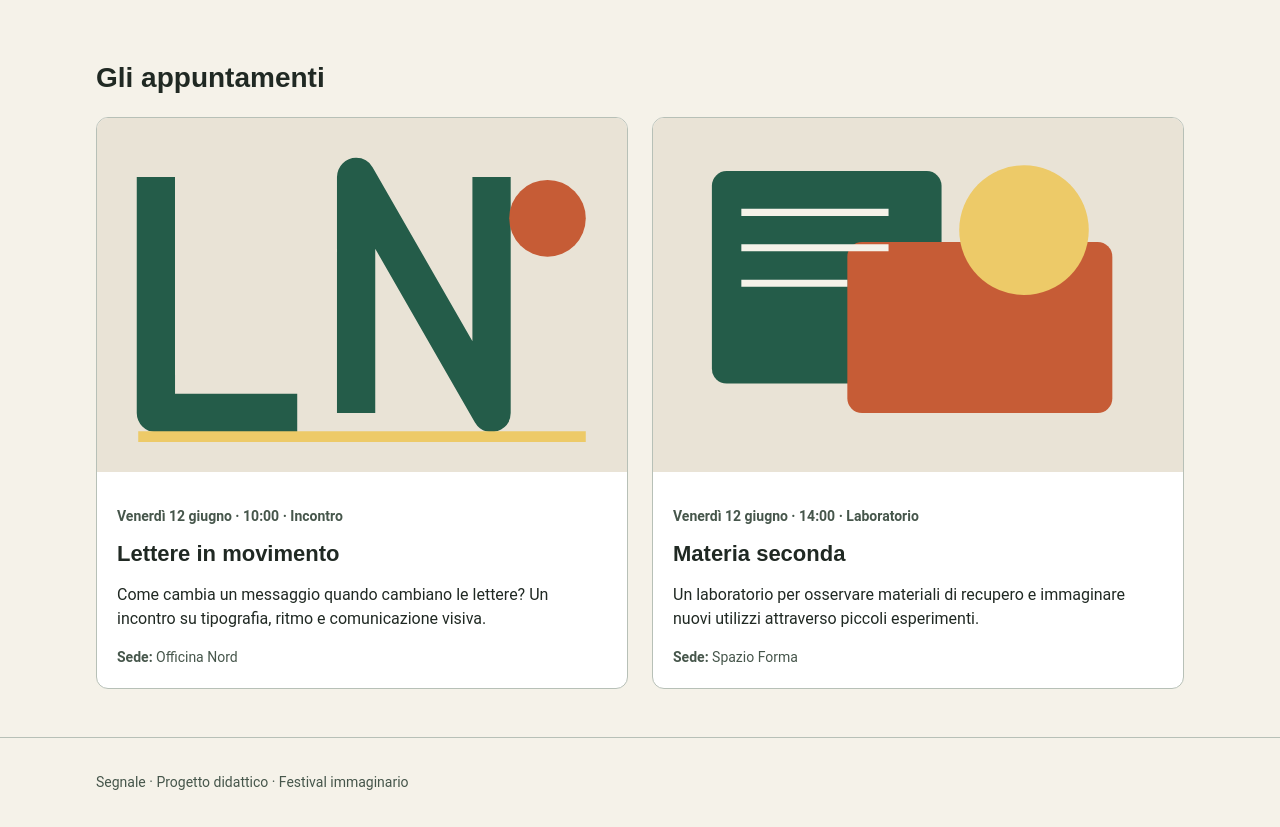
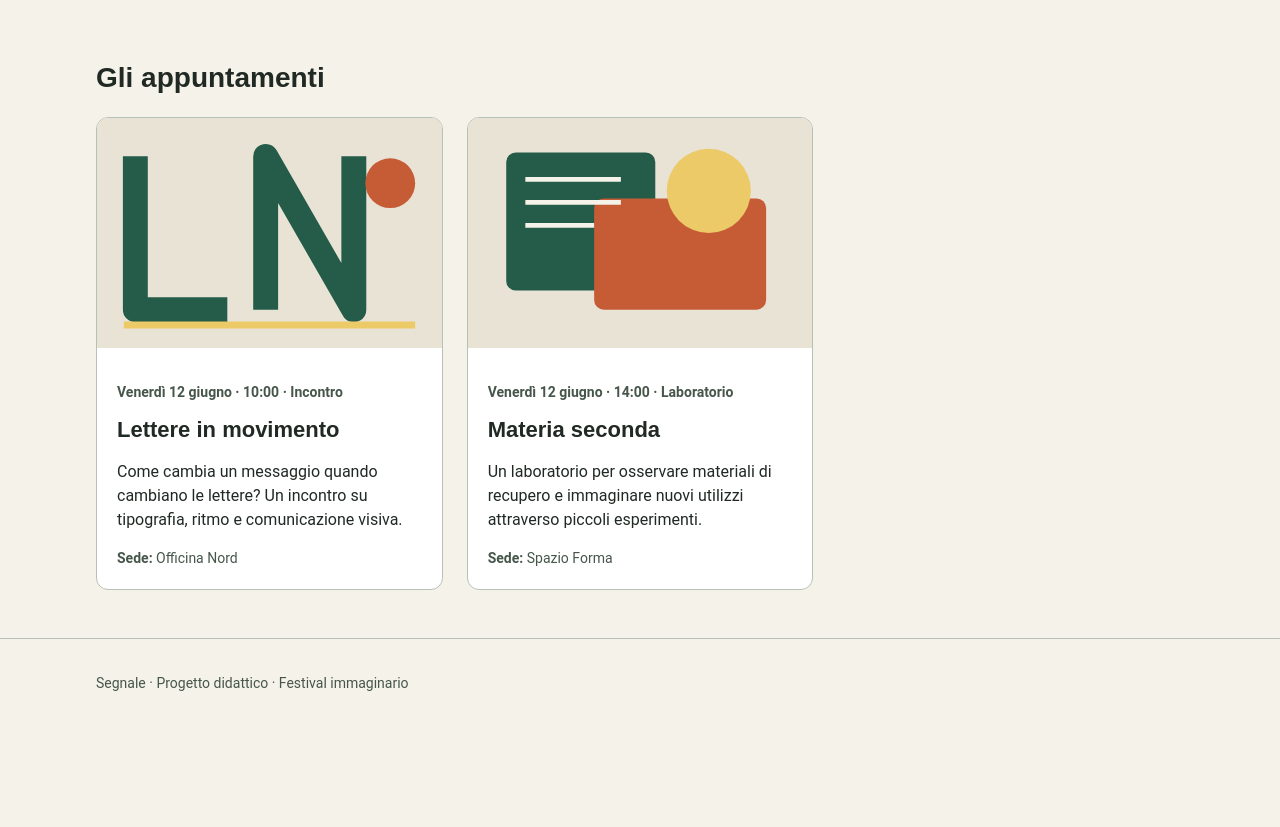
Before and after one commit to giovgiovgiov/festival-segnale, a plain HTML site: page programma.html in a window 1280 px wide. Shown: the part 388-1215 px from the top of the page. After the commit the page ends 1116 px from the top, so only its background shows below. Drawn offline with Linux system fonts and the light colour scheme.

Commit message:
Modifica 5 - Aggiunta terza colonna

```diff
--- a/style.css
+++ b/style.css
@@ -215,3 +215,9 @@ h3 {
     grid-template-columns: 1fr;
   }
 }
+
+@media (min-width: 64rem) {
+  .event-grid {
+    grid-template-columns: repeat(3, minmax(0, 1fr));
+  }
+}
```
